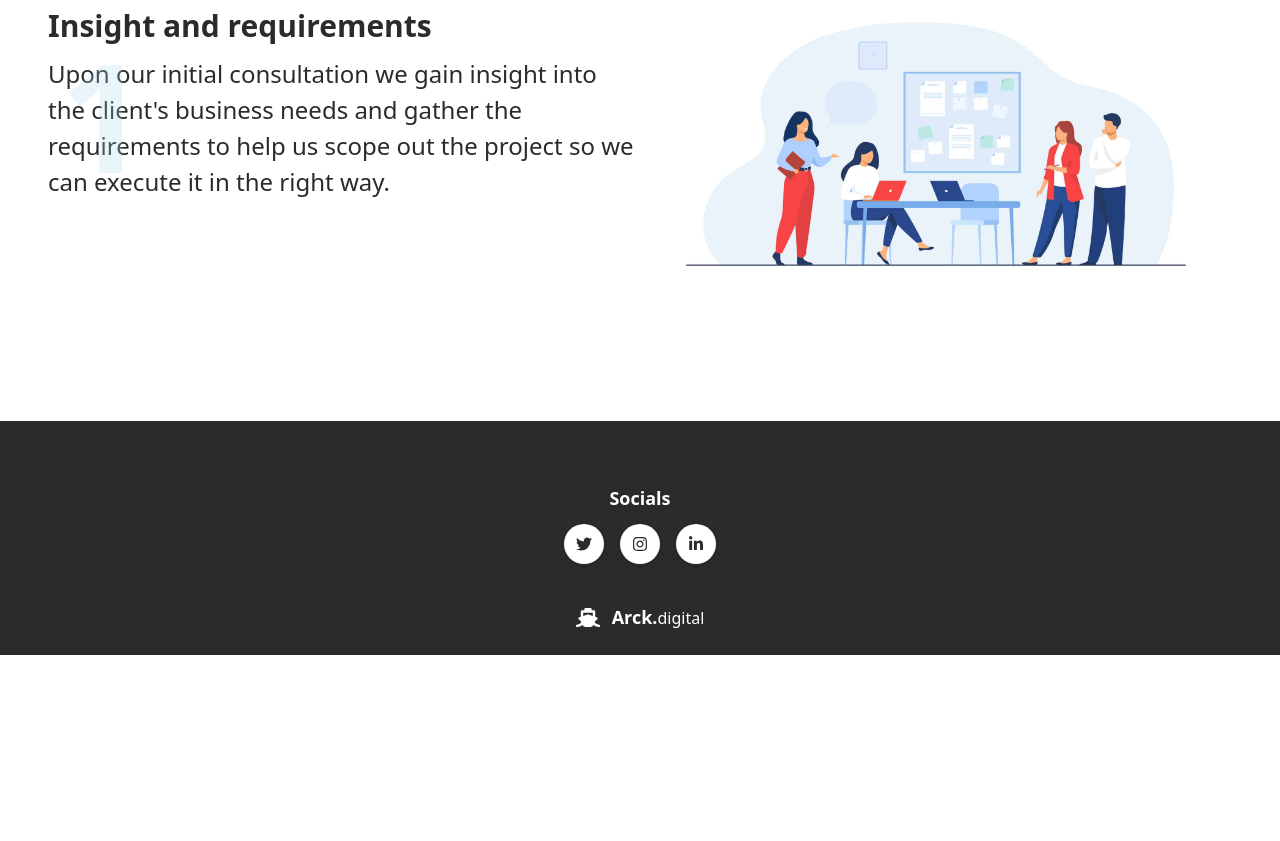
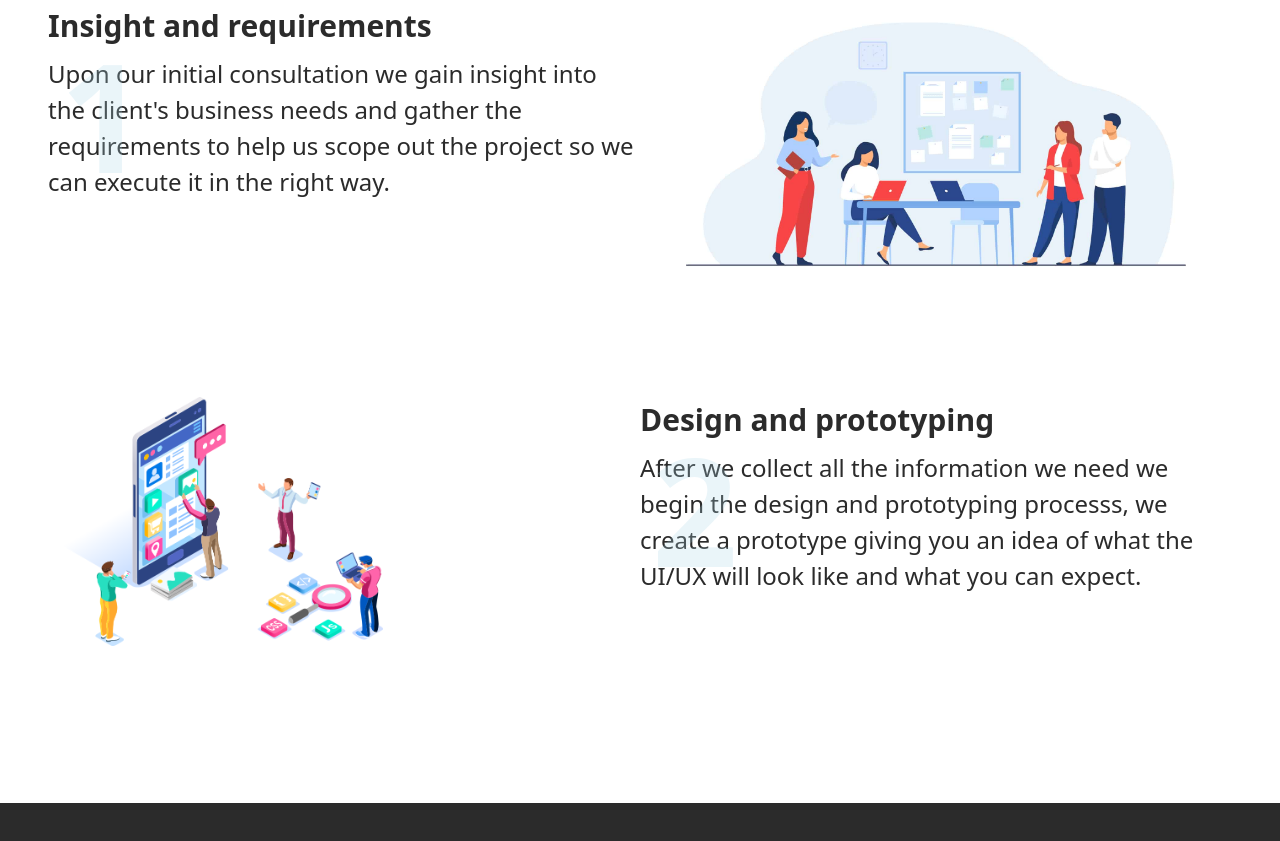
Before and after one commit to keganXi/arck-digital, a Gatsby site: page /how-we-work in a window 1280 px wide. Shown: the part 325-1166 px from the top of the page. Before the commit the page ends 980 px from the top, so only its background shows below. Built offline with nearby package versions, Linux system fonts and the light colour scheme; Gatsby itself is replaced by a stand-in of ours.

Commit message:
created design and prototyping section of how-we-work page

```diff
--- a/src/components/About.jsx
+++ b/src/components/About.jsx
@@ -17,10 +17,10 @@ class About extends Component{
                                 <div className="w-full">
                                     <div className="relative">
                                         <div className="py-3">
-                                            <p className="font-semibold text-sm-l">We don't just develop</p>
+                                            <p className="font-semibold text-md">We don't just develop</p>
                                         </div>
                                         <div className="w-10/12">
-                                            <p className="text-sm">
+                                            <p className="text-sm-l">
                                                 Here at Arck digital what we do is plan and create digital solutions and strategize around your business and customer base giving you the best possible chance of succeeding.
                                             </p>
                                         </div>
@@ -34,11 +34,11 @@ class About extends Component{
                                 <div className="w-full mt-7 md:mt-0">
                                     <div className="relative">
                                         <div className="py-3">
-                                            <p className="font-semibold text-sm-l">Your success is our success</p>
+                                            <p className="font-semibold text-md">Your success is our success</p>
                                         </div>
                                         <div className="w-10/12">
-                                            <p className="text-sm">
-                                                We believe that our clients happiness and goals are just as important as our's that's why we strive to deliver quality software that scales.
+                                            <p className="text-sm-l">
+                                                We believe that our clients happiness and goals are just as important as our's that's why we strive to deliver quality and scalable applications.
                                             </p>
                                         </div>
 
--- /dev/null
+++ b/src/components/DesignAndPrototyping.jsx
@@ -0,0 +1,49 @@
+// React imports.
+import React, { Component } from "react";
+
+// Image imports.
+import InsightAndReqImage from "../images/insight-and-requirements.jpg";
+import ConstructImage from "../images/construct.png";
+
+
+class InsightAndRequirements extends Component{
+    constructor(props){
+        super(props);
+        this.state = {
+            title: "Design and prototyping",
+            description: "After we collect all the information we need we begin the design and prototyping processs, we create a prototype giving you an idea of what the UI/UX will look like and what you can expect.",
+        };
+    }
+
+    render(){
+        return(
+            <div>
+                <div className="sm:flex">
+                    <div className="w-full flex">
+                        <div className="flex">
+                            <img src={ConstructImage} width="335px" height="335px" alt="design and prototype image" />
+                        </div>
+                    </div>
+
+                    <div className="w-full">
+                        <div className="relative">
+                            <div className="pb-2">
+                                <h2 className="text-sm-l sm:text-md font-semibold">{ this.state.title }</h2>
+                            </div>
+                            <div>
+                                <p className="text-sm sm:text-sm-l">{ this.state.description }</p>
+                            </div>
+
+                            <div className="absolute top-0 left-3">
+                                <h1 className="text-lg-x text-p-blue font-bold text-opacity-25">2</h1>
+                            </div>
+                        </div>
+                    </div>
+                </div>
+            </div>
+        );
+    }
+}
+
+
+export default InsightAndRequirements;
--- a/src/pages/how-we-work.jsx
+++ b/src/pages/how-we-work.jsx
@@ -5,6 +5,7 @@ import * as React from "react";
 import Navbar from "../components/Navbar";
 import Footer from "../components/Footer";
 import InsightAndRequirements from "../components/InsightAndRequirements";
+import DesignAndPrototyping from "../components/DesignAndPrototyping";
 
 
 const HowWeWork = () => {
@@ -22,6 +23,10 @@ const HowWeWork = () => {
                     <div>
                         <InsightAndRequirements />
                     </div>
+
+                    <div className="pt-28">
+                        <DesignAndPrototyping />
+                    </div>
                 </section>
             </main>
 
```
Also changed, not shown: src/images/construct.png (added).
